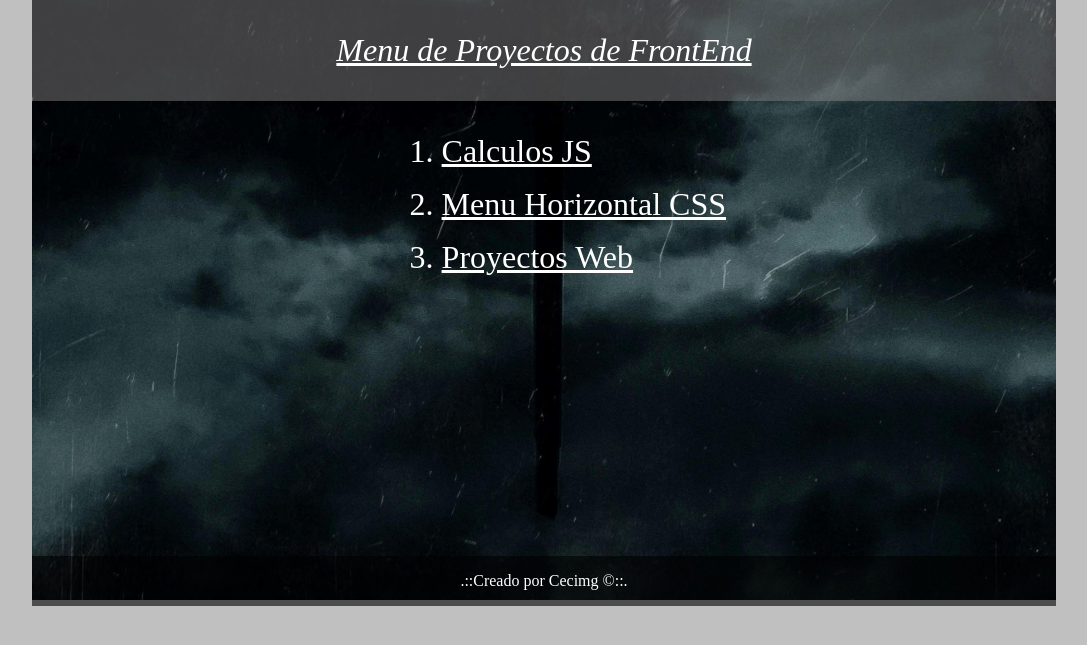
After one commit to MCecilia999/APP_WEB_2024, a PHP site: page / in a window 1280 px wide. The commit adds this page. Shown: the top 645 px of the page, without its empty margins (96-1183 px from the left). Run offline with PHP 8.4, Linux system fonts and the light colour scheme.

Commit message:
2DO COMMIT PROYECTOS

```diff
--- a/P2/proyectos/calculosJS/index.html
+++ b/P2/proyectos/calculosJS/index.html
@@ -28,7 +28,7 @@
                 <option value="/" class="option">DIVISIÓN</option>
             </select>
 
-            <input type="button" onclick="operacion()" value="Calcular">
+            <input type="button" type="button" onclick="operacion()" value="Calcular">
         </form>
         <div id="resultado"></div>
     </article>
--- /dev/null
+++ b/P2/proyectos/index.html
@@ -0,0 +1,88 @@
+<!DOCTYPE html>
+<html lang="en">
+
+<head>
+    <meta charset="UTF-8">
+    <meta name="viewport" content="width=device-width, initial-scale=1.0">
+    <title>Menu Proyectos</title>
+    <style>
+        * {
+            margin: 0;
+            padding: 0;
+        }
+
+        body {
+            background-color: silver;
+
+        }
+
+        h1 {
+            background-color: rgba(128, 128, 128, 0.489);
+            padding: 2rem;
+            text-align: center;
+            color: white;
+            text-decoration: underline;
+            font-style: italic;
+            font-weight: normal;
+            margin-bottom: 2rem;
+        }
+
+        #contenedor {
+            background-image: url(./proyectoweb/fondoo.jpg);
+            background-size: cover;
+            width: 80%;
+            height: 600px;
+            margin: 0 auto;
+
+        }
+        ol{
+            padding-left: 40%;
+
+            font-size: 2rem;
+            color: white;
+
+        }
+        li a{
+            text-align: left;
+            display: block;
+            margin-top: 1rem;
+            font-size: 2rem;
+            color: white;
+
+        }
+
+        table {
+            border: 1px solid rgb(0, 0, 0)
+        }
+        footer{
+            margin-top: 280px;
+            background-color: rgba(0,0,0,0.600);
+            padding: 1rem;
+            text-align: center;
+            color: white;
+
+        }
+    </style>
+</head>
+
+<body>
+    <div id="contenedor">
+        <header>
+            <h1>Menu de Proyectos de FrontEnd</h1>
+        </header>
+
+            <section>
+                <ol>
+                    <li><a href="calculosJS/index.html" target="_blank">Calculos JS</a></li>
+                    <li><a href="menu_horizontal_css/index.html" target="_blank">Menu Horizontal CSS</a></li>
+                    <li><a href="proyectoweb/index.html" target="_blank">Proyectos Web</a></li>
+                </ol>
+
+            </section>
+        <footer>
+            <p>.::Creado por Cecimg &copy;::.</p>
+        </footer>
+    </div>
+</body>
+
+</html>
```
Also changed, not shown: P2/proyectos/calculosJS/estilos.css (+10 -7 lines), P2/proyectos/menu_horizontal_css/css/estilos.css (added, +69 -0 lines), P2/proyectos/menu_horizontal_css/css/estilosmenu.css (added, +93 -0 lines), P2/proyectos/menu_horizontal_css/index.html (added, +78 -0 lines), P2/proyectos/menu_horizontal_css/img/aplicacionesweb.jpeg (added), P2/proyectos/menu_horizontal_css/img/estructura_web.png (added), P2/proyectos/menu_horizontal_css/img/flecha.png (added), P2/proyectos/menu_horizontal_css/img/formulario_web.png (added), P2/proyectos/menu_horizontal_css/img/icono_menu.png (added), P2/proyectos/menu_horizontal_css/img/usabilidad_web.jpeg (added), P2/proyectos/menu_horizontal_css/img/web_responsiva.jpeg (added), P2/proyectos/proyectoweb/fondoo.jpg (added), P2/proyectos/proyectoweb/index.html (added), 2 other files.
